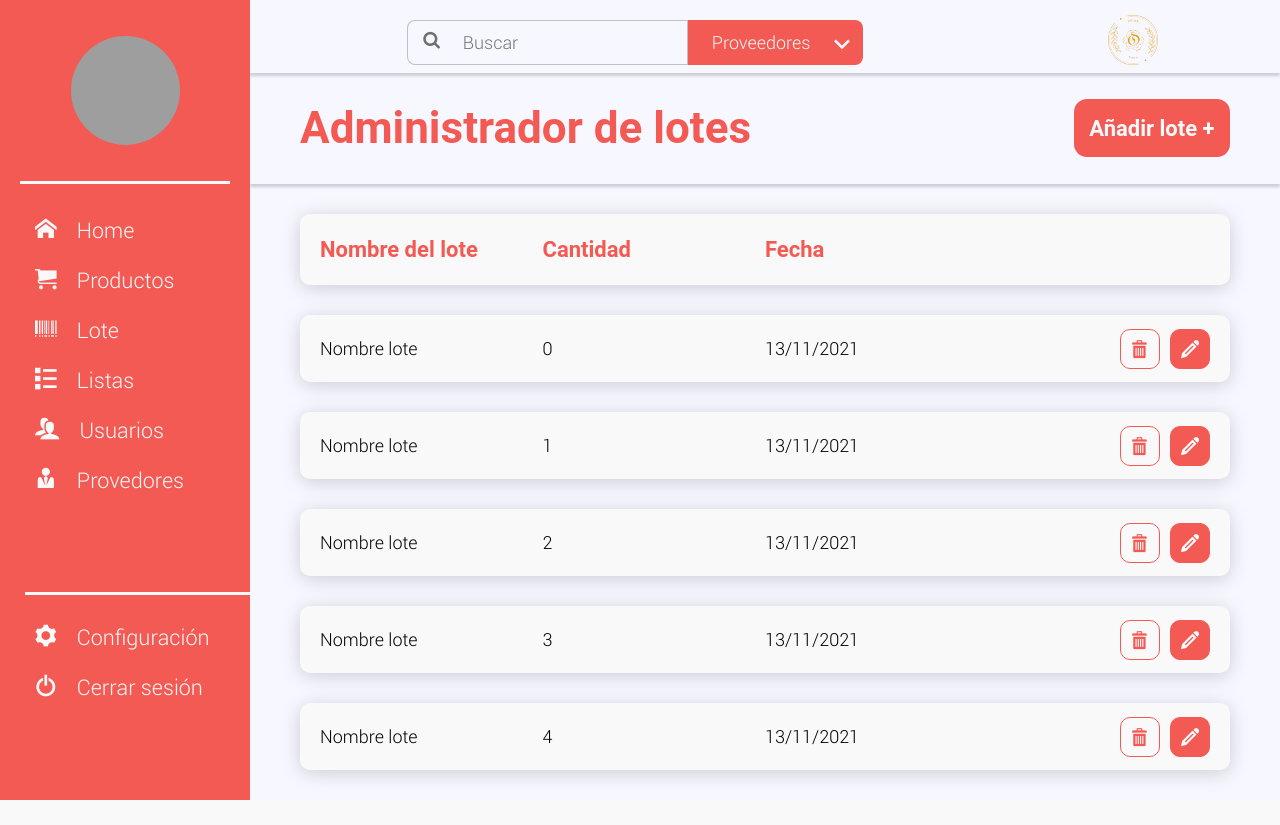
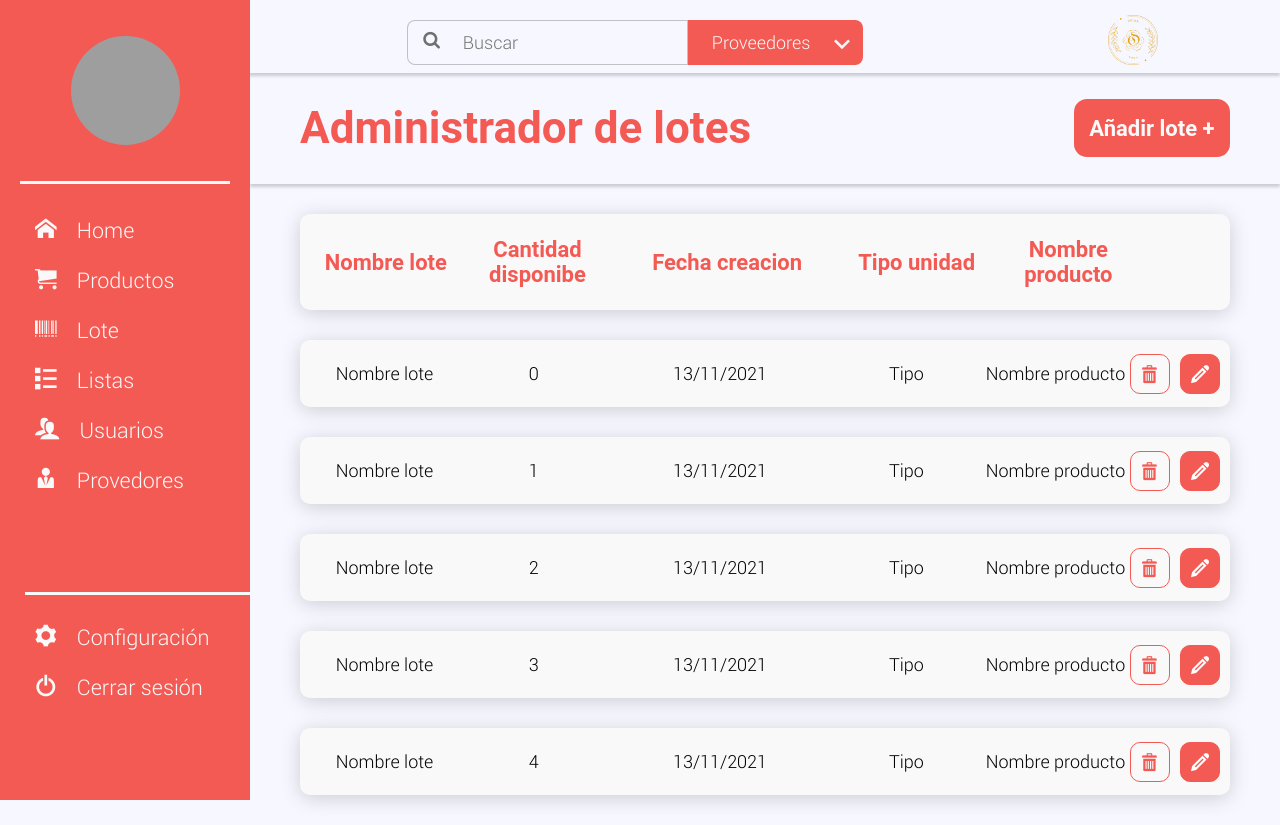
Before and after one commit to THypnosT/orion, a Flask app: page /Lotes in a window 1280 px wide. Before the commit the page ends 800 px from the top, so only its background shows below. Run offline with Flask 2, Linux system fonts and the light colour scheme; a user stored in the database is signed in; some web fonts are replaced; grey boxes are pictures that could not be loaded.

Commit message:
Cambios lote y busqueda

```diff
--- a/static/css/lotes.css
+++ b/static/css/lotes.css
@@ -37,28 +37,30 @@ body{
 
 .titulos, .contenedor{
     display: grid;
-    grid-template-columns: repeat(4,1fr);
+    grid-template-columns: 1fr 1fr 1.5fr 1fr 1fr 0.5fr;
     background: var(--color-blanco-fondo);
     box-shadow: var(--sombra-contenedores);
     border-radius: var(--radio-input);
     margin: 30px 50px;
-    padding: 5px 20px;
+    padding: 5px 10px;
     align-items: center;
     justify-items: stretch;
+    text-align: center;
 }
 
 .titulos h2{
     font: var(--fuente-sub-titulo);
     color:var(--color-usuario);
+
 }
 
-.contenedor>*{
+.contenedor{
     font: var(--fuente-texto);
 }
 
 /*  */
 .nombre{
-    display: flex;
+    /* display: flex; */
     align-items: center;
 }
 
--- a/templates/Lotes.html
+++ b/templates/Lotes.html
@@ -22,13 +22,19 @@
 <section class="lotes">
     <div class="titulos">
         <div class="col-nombre">
-            <h2>Nombre del lote</h2>
+            <h2>Nombre lote</h2>
         </div>
         <div class="col-cantidad">
-            <h2>Cantidad</h2>
+            <h2>Cantidad disponibe</h2>
         </div>
         <div class="col-fecha">
-            <h2>Fecha</h2>
+            <h2>Fecha creacion</h2>
+        </div>
+        <div class="col-tipo">
+            <h2>Tipo unidad</h2>
+        </div>
+        <div class="col-nombre">
+            <h2>Nombre producto</h2>
         </div>
         <div class="col-opciones">
             <h2></h2>
@@ -50,6 +56,12 @@
             </div>
             <div class="fecha">
                 <p>13/11/2021</p>
+            </div>
+            <div class="tipo">
+                <p>Tipo</p>
+            </div>
+            <div class="nombre">
+                <p>Nombre producto</p>
             </div>
             <div class="opciones">
 
```
Also changed, not shown: static/css/search.css (+5 -2 lines).
